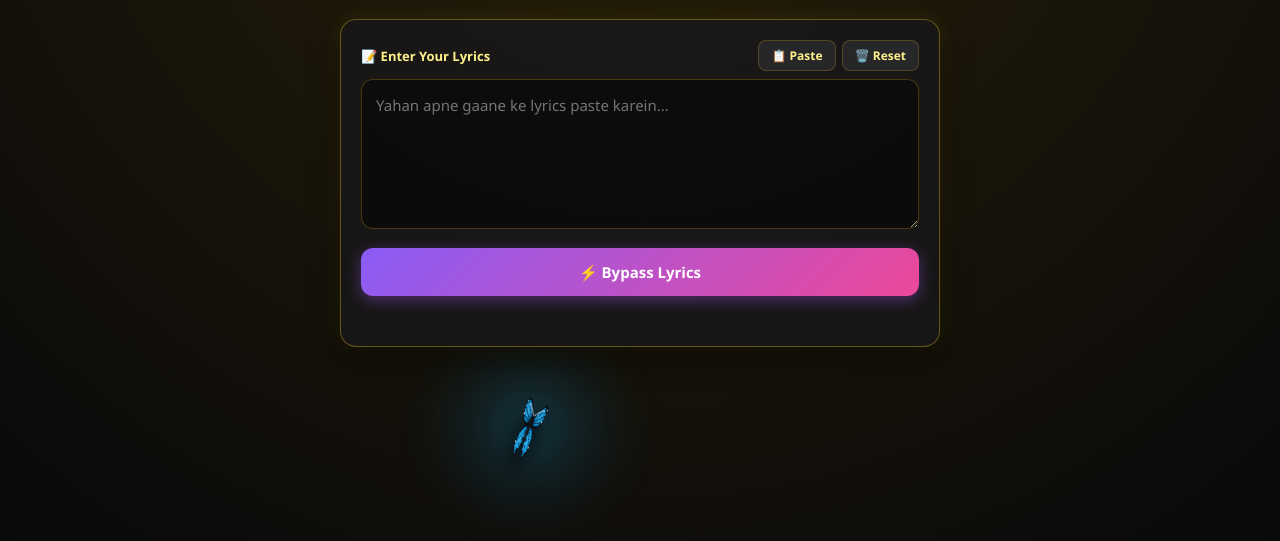
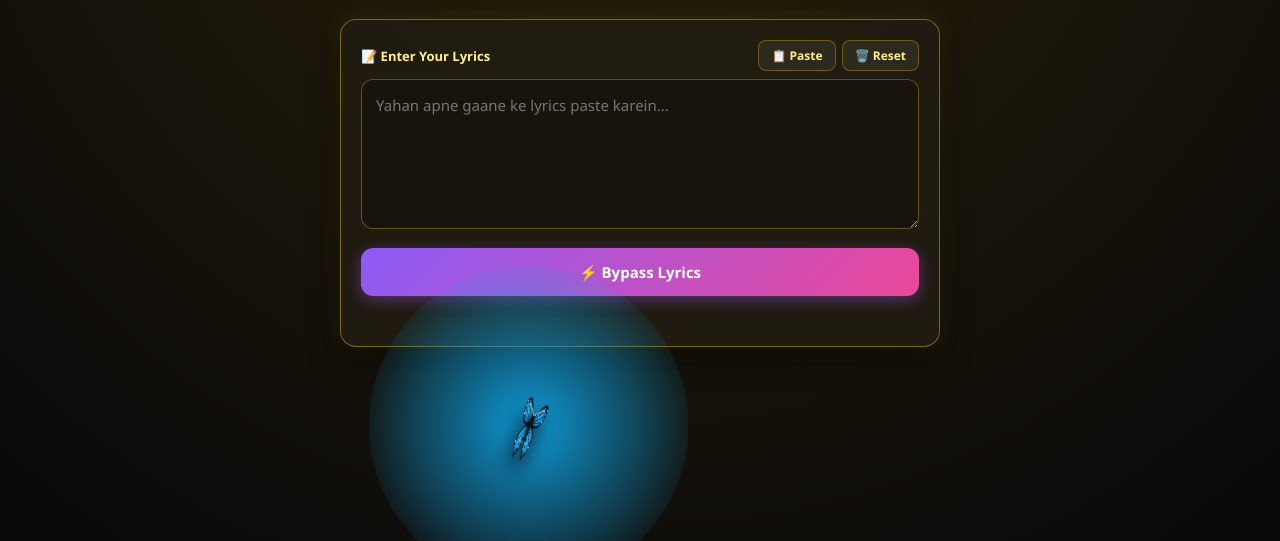
Before and after one commit to rajudmc/Raju-Lyrics-ByPass, a plain HTML site: page index.html in a window 1280 px wide. Shown: the part 259-800 px from the top of the page. Drawn offline with Linux system fonts and the light colour scheme.

Commit message:
Refactor butterfly theme layer and styles
Updated the styling and functionality related to the butterfly theme and background layers in the HTML and JavaScript sections.

```diff
--- a/index.html
+++ b/index.html
@@ -19,33 +19,33 @@
       position: relative;
       -webkit-tap-highlight-color: transparent;
     }
-    /* तितली के आस-पास लाइव रंगीन बैकग्राउंड औरा लेयर */
-    #ambient-aura-layer {
+
+    /* तितली के आस-पास का लाइव बैकग्राउंड थीम कलर (बाहर + बॉक्स दोनों के ऊपर काम करेगा) */
+    #theme-zone-layer {
       position: fixed;
       top: 0;
       left: 0;
       width: 100%;
       height: 100%;
       pointer-events: none;
-      z-index: 1;
+      z-index: 4; /* बॉक्स के ऊपर (z-index 3) लेकिन तितली (z-index 5) के ठीक नीचे */
       overflow: hidden;
     }
-    .butterfly-aura {
+    .butterfly-theme-zone {
       position: absolute;
       top: 0;
       left: 0;
-      width: 240px;
-      height: 240px;
-      margin-left: -120px;
-      margin-top: -120px;
+      width: 320px;
+      height: 320px;
+      margin-left: -160px;
+      margin-top: -160px;
       border-radius: 50%;
-      background: radial-gradient(circle, var(--aura-core) 0%, var(--aura-mid) 38%, rgba(0, 0, 0, 0) 72%);
-      filter: blur(18px);
-      opacity: 0.72;
-      will-change: transform, opacity;
-      transition: opacity 0.5s ease;
-      mix-blend-mode: screen;
+      background: radial-gradient(circle, var(--theme-main) 0%, var(--theme-edge) 52%, transparent 78%);
+      mix-blend-mode: color;
+      opacity: 0.92;
+      will-change: transform;
     }
+
     #butterfly-layer {
       position: fixed; top: 0; left: 0; width: 100%; height: 100%;
       pointer-events: none; z-index: 5; overflow: hidden; perspective: 1200px;
@@ -105,7 +105,7 @@
     }
     @keyframes touchSpark { 0% { transform: translate(-50%, -50%) scale(1); opacity: 1; } 100% { transform: translate(calc(-50% + var(--tx)), calc(-50% + var(--ty))) scale(0); opacity: 0; } }
     .container { max-width: 600px; width: 100%; position: relative; z-index: 3; }
-    .header { text-align: center; margin-bottom: 22px; position: relative; z-index: 10; }
+    .header { text-align: center; margin-bottom: 22px; position: relative; z-index: 2; }
     .header h1 {
       font-size: 28px; margin: 0 0 6px 0;
       background: linear-gradient(90deg, #f59e0b, #fef08a, #ffffff, #facc15, #f59e0b);
@@ -116,15 +116,15 @@
     @keyframes floatPulse { 0%, 100% { transform: scale(1); } 50% { transform: scale(1.03); } }
     .header p { color: #a1a1aa; margin: 0; font-size: 13px; }
     .card {
-      position: relative; z-index: 2; background: rgba(24, 24, 27, 0.80); backdrop-filter: blur(10px);
-      border: 1px solid rgba(250, 204, 21, 0.35); border-radius: 16px; padding: 20px;
+      position: relative; z-index: 2; background: rgba(34, 29, 18, 0.88); backdrop-filter: blur(10px);
+      border: 1px solid rgba(250, 204, 21, 0.42); border-radius: 16px; padding: 20px;
       box-shadow: 0 10px 30px rgba(0, 0, 0, 0.65), 0 0 22px rgba(250, 204, 21, 0.14);
     }
-    .label-row, textarea, button, #resultSection, .status-bar { position: relative; z-index: 10; }
+    .label-row, textarea, button, #resultSection, .status-bar { position: relative; z-index: 2; }
     .label-row { display: flex; justify-content: space-between; align-items: center; margin-bottom: 8px; font-size: 13px; color: #fef08a; font-weight: 600; }
     textarea {
-      width: 100%; height: 150px; background-color: rgba(9, 9, 11, 0.78); color: #fefce8;
-      border: 1px solid rgba(250, 204, 21, 0.25); border-radius: 12px; padding: 14px;
+      width: 100%; height: 150px; background-color: rgba(24, 20, 12, 0.85); color: #fefce8;
+      border: 1px solid rgba(250, 204, 21, 0.32); border-radius: 12px; padding: 14px;
       font-size: 15px; line-height: 1.5; resize: vertical; margin-bottom: 14px;
     }
     textarea:focus { outline: none; border-color: #facc15; box-shadow: 0 0 0 3px rgba(250, 204, 21, 0.2); }
@@ -138,7 +138,7 @@
     .btn-copy { background: linear-gradient(135deg, #06b6d4, #10b981); color: #042f2e; box-shadow: 0 4px 14px rgba(16, 185, 129, 0.35); }
     .done-grey { background: #3f3f46 !important; color: #d4d4d8 !important; box-shadow: none !important; border: 1px solid #52525b !important; animation: popPulse 0.35s ease; }
     @keyframes popPulse { 0% { transform: scale(1); } 40% { transform: scale(0.92); } 75% { transform: scale(1.03); } 100% { transform: scale(1); } }
-    .btn-ghost { width: auto; background-color: #27272a; color: #fef08a; border: 1px solid rgba(250, 204, 21, 0.2); padding: 6px 12px; font-size: 12px; border-radius: 8px; }
+    .btn-ghost { width: auto; background-color: #2e291d; color: #fef08a; border: 1px solid rgba(250, 204, 21, 0.3); padding: 6px 12px; font-size: 12px; border-radius: 8px; }
     #resultSection { display: none; margin-top: 20px; padding-top: 18px; border-top: 1px dashed rgba(250, 204, 21, 0.4); animation: fadeIn 0.35s ease; }
     @keyframes fadeIn { from { opacity: 0; transform: translateY(8px); } to { opacity: 1; transform: translateY(0); } }
     .status-bar { text-align: center; font-size: 13px; color: #facc15; min-height: 18px; margin-top: 12px; font-weight: 500; }
@@ -148,7 +148,7 @@
 
 <audio id="bgSong" src="song.mp3" autoplay loop playsinline preload="auto"></audio>
 
-<div id="ambient-aura-layer"></div>
+<div id="theme-zone-layer"></div>
 <div id="butterfly-layer"></div>
 <div id="fx-overlay-layer"></div>
 
@@ -187,7 +187,7 @@
 </div>
 
 <script>
-  const ambientAuraLayer = document.getElementById('ambient-aura-layer');
+  const themeZoneLayer = document.getElementById('theme-zone-layer');
   const butterflyLayer = document.getElementById('butterfly-layer');
   const fxOverlayLayer = document.getElementById('fx-overlay-layer');
   const bgSong = document.getElementById('bgSong');
@@ -236,28 +236,28 @@
       name: 'monarch',
       cInner: '#ff9e00', cMid: '#ff5400', cBorder: '#111111', veinColor: '#111111',
       glowColor: '#ff7b00', glowLight: '#ffe066',
-      auraCore: 'rgba(255, 130, 0, 0.34)', auraMid: 'rgba(255, 84, 0, 0.14)',
+      themeMain: '#ff6a00', themeEdge: 'rgba(255, 106, 0, 0.35)',
       hasStripes: false
     },
     {
       name: 'morpho',
       cInner: '#38bdf8', cMid: '#0284c7', cBorder: '#090d16', veinColor: '#0c243c',
       glowColor: '#0ea5e9', glowLight: '#bae6fd',
-      auraCore: 'rgba(14, 165, 233, 0.36)', auraMid: 'rgba(2, 132, 199, 0.15)',
+      themeMain: '#0ea5e9', themeEdge: 'rgba(14, 165, 233, 0.35)',
       hasStripes: false
     },
     {
       name: 'swallowtail',
       cInner: '#fef08a', cMid: '#eab308', cBorder: '#14120e', veinColor: '#14120e',
       glowColor: '#eab308', glowLight: '#fef9c3',
-      auraCore: 'rgba(250, 204, 21, 0.32)', auraMid: 'rgba(234, 179, 8, 0.13)',
+      themeMain: '#eab308', themeEdge: 'rgba(234, 179, 8, 0.35)',
       hasStripes: true
     },
     {
       name: 'rose',
       cInner: '#f472b6', cMid: '#db2777', cBorder: '#1a0912', veinColor: '#2e091b',
       glowColor: '#ec4899', glowLight: '#fbcfe8',
-      auraCore: 'rgba(236, 72, 153, 0.35)', auraMid: 'rgba(219, 39, 119, 0.15)',
+      themeMain: '#ec4899', themeEdge: 'rgba(236, 72, 153, 0.35)',
       hasStripes: false
     }
   ];
@@ -344,12 +344,12 @@
     let targetPt = shouldLand ? getRandomPerchSpot(size) : getRandomEdgePoint(startPt.side);
     const flipSide = targetPt.x < curX;
 
-    // तितली के साथ चलने वाला लाइव रंगीन बैकग्राउंड ग्लो (Aura)
-    const auraEl = document.createElement('div');
-    auraEl.className = 'butterfly-aura';
-    auraEl.style.setProperty('--aura-core', sp.auraCore);
-    auraEl.style.setProperty('--aura-mid', sp.auraMid);
-    ambientAuraLayer.appendChild(auraEl);
+    // तितली के आस-पास का लाइव बैकग्राउंड थीम ज़ोन (बिना लाइट ग्लो के, बॉक्स के ऊपर भी काम करेगा)
+    const themeZoneEl = document.createElement('div');
+    themeZoneEl.className = 'butterfly-theme-zone';
+    themeZoneEl.style.setProperty('--theme-main', sp.themeMain);
+    themeZoneEl.style.setProperty('--theme-edge', sp.themeEdge);
+    themeZoneLayer.appendChild(themeZoneEl);
 
     const el = document.createElement('div');
     el.className = 'butterfly-3d flying';
@@ -360,19 +360,18 @@
     let midPt = { x: window.innerWidth * (0.2 + Math.random() * 0.6), y: window.innerHeight * (0.15 + Math.random() * 0.7) };
     let passedMid = false, perchTimer = 0, nextTriggered = false, wanderNoiseSeed = Math.random() * 100;
 
-    function updateAuraPosition(x, y, pulseScale = 1) {
+    function updateThemeZonePosition(x, y) {
       const centerX = x + size * 0.5;
       const centerY = y + size * 0.5;
-      auraEl.style.transform = `translate3d(${centerX}px, ${centerY}px, 0) scale(${pulseScale})`;
+      themeZoneEl.style.transform = `translate3d(${centerX}px, ${centerY}px, 0)`;
     }
 
     function step(now) {
       wanderNoiseSeed += 0.022;
       if (state === 'perched') {
         const idleBreath = Math.sin(wanderNoiseSeed * 1.4) * 1.8;
-        const auraPulse = 1.08 + Math.sin(wanderNoiseSeed * 1.6) * 0.10;
         el.style.transform = isSideView ? `translate3d(${curX}px, ${curY + idleBreath}px, 0)` : `translate3d(${curX}px, ${curY + idleBreath}px, 0) rotateZ(${curAngle}deg)`;
-        updateAuraPosition(curX, curY + idleBreath, auraPulse);
+        updateThemeZonePosition(curX, curY + idleBreath);
         if (now - perchTimer > 3400 + Math.random() * 1800) {
           state = 'leaving'; el.classList.remove('perched'); el.classList.add('flying'); targetPt = getRandomEdgePoint();
         }
@@ -394,7 +393,7 @@
       }
       if ((state === 'leaving' || state === 'passing_through') && passedMid && dist < 45) {
         el.remove();
-        auraEl.remove();
+        themeZoneEl.remove();
         activeButterflies = Math.max(0, activeButterflies - 1);
         if (activeButterflies === 0) setTimeout(() => launchSmartButterfly(true), 700);
         return;
@@ -415,8 +414,7 @@
         const bankAngle = Math.max(-24, Math.min(24, angleDiff * 1.3));
         el.style.transform = `translate3d(${curX}px, ${curY}px, 0) rotateZ(${curAngle}deg) rotateY(${bankAngle}deg)`;
       }
-      const flyPulse = 0.95 + Math.sin(wanderNoiseSeed * 2.2) * 0.08;
-      updateAuraPosition(curX, curY, flyPulse);
+      updateThemeZonePosition(curX, curY);
       requestAnimationFrame(step);
     }
     requestAnimationFrame(step);
@@ -482,7 +480,6 @@
     }, 350);
   }
 
-  /* ================= 1-CLICK PASTE + AUTO-BYPASS ================= */
   async function pasteLyrics() {
     const inputBox = document.getElementById('inputLyrics');
     const statusEl = document.getElementById('statusText');
@@ -527,7 +524,6 @@
     }
   }
 
-  /* ================= 100% WORKING MOBILE + DESKTOP COPY FUNCTION ================= */
   function copyLyrics() {
     const output = document.getElementById('outputLyrics');
     const statusEl = document.getElementById('statusText');
```
